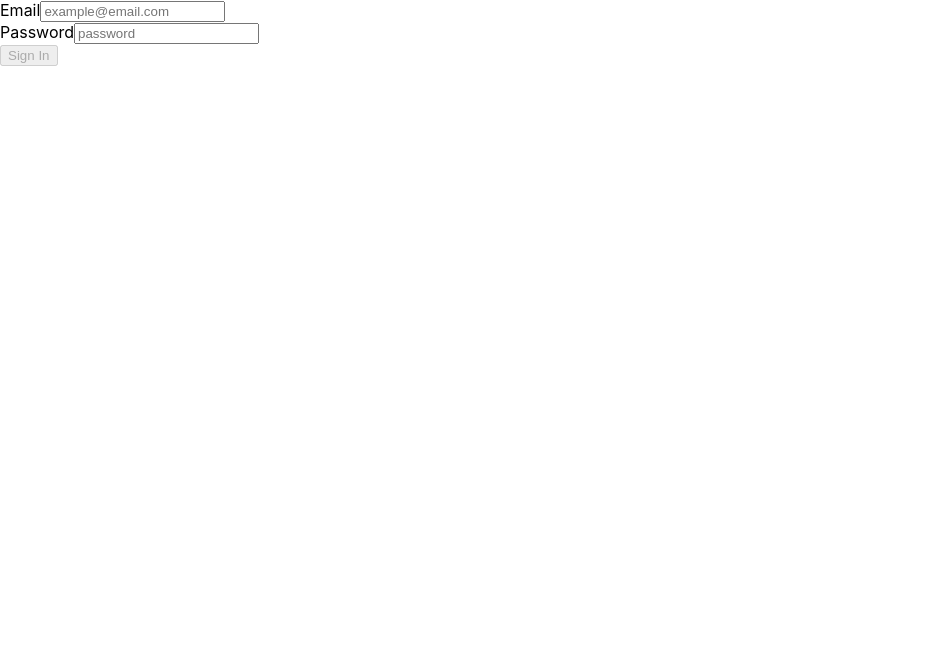
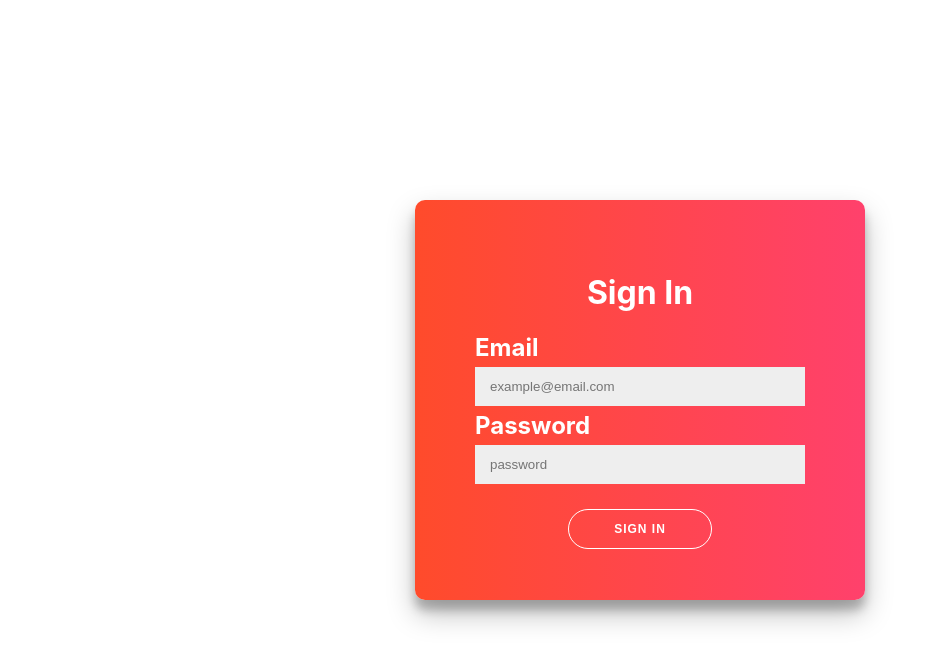
Before and after one commit to wanted-pre-onboarding-16/pre-onboarding-12th-1-16, a React (Create React App) app: page /signin in a window 1280 px wide. Shown: the top 664 px of the page, without its empty margins (0-940 px from the left). Built offline with nearby package versions, Linux system fonts and the light colour scheme.

Commit message:
feat: signin 스타일 추가

```diff
--- a/src/pages/SignIn/SignIn.tsx
+++ b/src/pages/SignIn/SignIn.tsx
@@ -1,8 +1,80 @@
 import axios from 'axios';
 import React, { useEffect, useState } from 'react';
 import { useNavigate } from 'react-router';
+import styled from 'styled-components';
 import Vaildate from '../../custom/Vaildate';
 import { SignInHandle } from '../../util/UserUtil';
+
+const Container = styled.div`
+  width: 100vw;
+  height: 100vh;
+  display: flex;
+  justify-content: center;
+  align-items: center;
+`;
+
+const Text = styled.h1`
+  color: #ffffff;
+`;
+
+const EmailWrapper = styled.div`
+  display: flex;
+  flex-direction: column;
+`;
+
+const PasswordWrapper = styled(EmailWrapper)``;
+
+const SignInForm = styled.form`
+  width: 450px;
+  height: 400px;
+  display: flex;
+  flex-direction: column;
+  justify-content: center;
+  align-items: center;
+  color: #ffffff;
+  background: linear-gradient(to right, #ff4b2b, #ff416c);
+  border-radius: 10px;
+  box-shadow:
+    0 14px 28px rgba(0, 0, 0, 0.25),
+    0 10px 10px rgba(0, 0, 0, 0.22);
+`;
+
+const Label = styled.label`
+  font-weight: bold;
+  font-size: x-large;
+  margin-bottom: 5px;
+`;
+
+const EmailInput = styled.input`
+  width: 300px;
+  background-color: #eee;
+  border: none;
+  padding: 12px 15px;
+  margin-bottom: 5px;
+`;
+
+const PasswordInput = styled(EmailInput)``;
+
+const ErrorMsg = styled.p``;
+
+const SignInBtn = styled.button`
+  border-radius: 20px;
+  border: 1px solid #ffffff;
+  background-color: transparent;
+  color: #ffffff;
+  font-size: 12px;
+  font-weight: bold;
+  padding: 12px 45px;
+  letter-spacing: 1px;
+  text-transform: uppercase;
+  transition: transform 80ms ease-in;
+  margin-top: 20px;
+  cursor: pointer;
+
+  &:active {
+    transform: scale(0.95);
+  }
+`;
 
 const SignIn = () => {
   const navigate = useNavigate();
@@ -44,36 +116,41 @@ const SignIn = () => {
   }, [navigate]);
 
   return (
-    <div>
-      <form onSubmit={handleSignIn}>
-        <div className="mb-4">
-          <label htmlFor="">Email</label>
-          <input
+    <Container>
+      <SignInForm onSubmit={handleSignIn}>
+        <Text>Sign In</Text>
+        <EmailWrapper>
+          <Label htmlFor="">Email</Label>
+          <EmailInput
             type="text"
             data-testid="email-input"
             placeholder="example@email.com"
             onChange={e => handleEmailChange(e)}
             value={email}
           />
-        </div>
-        <div>
-          <label htmlFor="">Password</label>
-          <input
+        </EmailWrapper>
+        <PasswordWrapper>
+          <Label htmlFor="">Password</Label>
+          <PasswordInput
             type="password"
             data-testid="password-input"
             placeholder="password"
             value={password}
             onChange={e => handlePasswordChange(e)}
           />
-          {error && <p>{error}</p>}
+          {error && <ErrorMsg>{error}</ErrorMsg>}
+        </PasswordWrapper>
+        <div>
+          <SignInBtn
+            data-testid="signin-button"
+            type="submit"
+            disabled={enableButton ? false : true}
+          >
+            Sign In
+          </SignInBtn>
         </div>
-        <div>
-          <button data-testid="signin-button" type="submit" disabled={enableButton ? false : true}>
-            Sign In
-          </button>
-        </div>
-      </form>
-    </div>
+      </SignInForm>
+    </Container>
   );
 };
 
```
